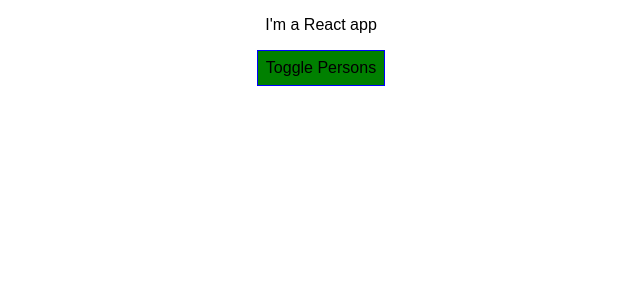
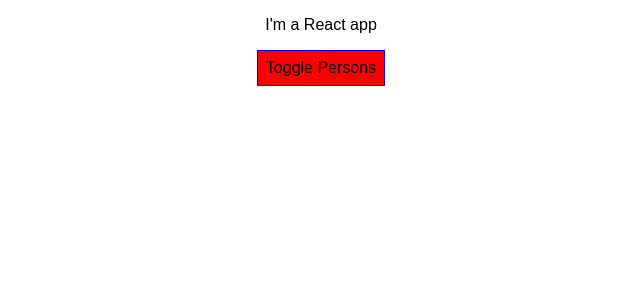
Before and after one commit to c42-arun/react-complete-guide, a React (Create React App) app: page / in a window 1280 px wide. Shown: the top 300 px of the page, without its empty margins (319-959 px from the left). Built offline with nearby package versions, Linux system fonts and the light colour scheme.

Commit message:
Dynamic styling with 'styled-components'

```diff
--- a/src/App.js
+++ b/src/App.js
@@ -4,14 +4,14 @@ import './App.css';
 import Person from './Person/Person'; // needs to be upper case Person as lower case elements are reserved for HTML elements
 
 const StyledButton = styled.button `
-      background-color: green;
+      background-color: ${props => props.alt ? 'green' : 'red'};
       font: inherit;
       border: 1px solid blue;
       padding: 8px;
       cursor: pointer;
 
       &:hover {
-        background-color: lightgreen;
+        background-color: ${props => props.alt ? 'lightgreen' : 'salmon'};
         color: black;
       }
 `;
@@ -88,6 +88,7 @@ class App extends Component {
         <p className={classes.join(' ')}>I'm a React app</p>
 
         <StyledButton
+            alt={this.state.showPersons}
             onClick={this.togglePersonsHandler}>Toggle Persons</StyledButton>
 
           { persons }
```
Also changed, not shown: 1 other file (tests, documents, lock files or other folders).
